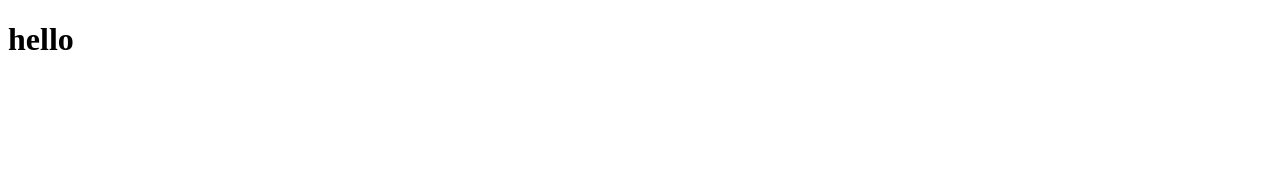
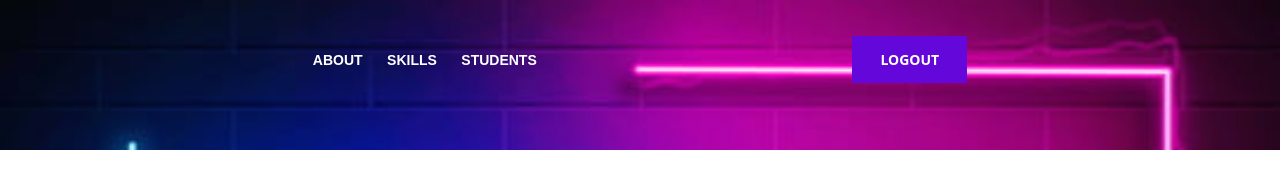
Before and after one commit to tarieltairov/market-lending, a plain HTML site: page htmlFiles/index.html in a window 1280 px wide. Drawn offline with Linux system fonts and the light colour scheme.

Commit message:
create header

```diff
--- a/htmlFiles/index.html
+++ b/htmlFiles/index.html
@@ -1,13 +1,31 @@
 <!DOCTYPE html>
 <html lang="en">
-<head>
-    <meta charset="UTF-8">
-    <meta http-equiv="X-UA-Compatible" content="IE=edge">
-    <meta name="viewport" content="width=device-width, initial-scale=1.0">
+  <head>
+    <meta charset="UTF-8" />
+    <meta http-equiv="X-UA-Compatible" content="IE=edge" />
+    <meta name="viewport" content="width=device-width, initial-scale=1.0" />
+
     <title>Document</title>
-    <link rel="stylesheet" href="../styles/styles.css">
-</head>
-<body>
-    <h1>hello</h1>
-</body>
+    <link rel="stylesheet" href="../styles/styles.css" />
+  </head>
+  <body>
+    <!-- header  -->
+
+    <div class="header">
+      <div class="conteiner">
+        <div class="header-line">
+          <div class="nav">
+            <a class="nav-item" href="@">ABOUT</a>
+            <a class="nav-item" href="@">SKILLS</a>
+            <a class="nav-item" href="@">STUDENTS</a>
+          </div>
+          <div class="header-btn">
+            <a class="header-button" href="#">LOGOUT</a>
+          </div>
+        </div>
+      </div>
+    </div>
+
+    <!-- header-end  -->
+  </body>
 </html>
--- a/styles/styles.css
+++ b/styles/styles.css
@@ -0,0 +1,60 @@
+body {
+    margin: 0;
+    font-family: "Open Sans", sans-serif;
+    font-family: "Poppins", sans-serif;
+  }
+
+  .conteiner {
+    margin: 0px 165px;
+  }
+
+  .header {
+    background-image: url(../img/BGG.jpg) ;
+    width: 100%;
+    height: 150px;
+    background-repeat: no-repeat;
+    background-size: cover;
+  }
+
+  .header-line {
+    padding-top: 50px;
+    display: flex;
+    align-items: center;
+    justify-content: space-around;
+  }
+
+
+
+  .nav-item {
+    color: white;
+    text-decoration: none;
+    font-weight: 700;
+    font-size: 14px;
+
+    margin-right: 20px;
+
+    transition: color 0.2 linear;
+  }
+
+  .nav-item:hover {
+    color: rgb(146, 25, 31);
+  }
+
+
+  .header-button{
+    background: #6307da;
+    padding: 14px 28px;
+    color: #fff;
+    font-size: 14px;
+    font-weight: 700;
+    font-family: "Open Sans", sans-serif;
+    text-decoration: none;
+
+    transition: background-color 0.2 linear;
+}
+
+
+.header-button:hover{
+    background-color: #130865;
+
+}
```
Also changed, not shown: img/BGG.jpg (added), img/LOGGO.png (added).
